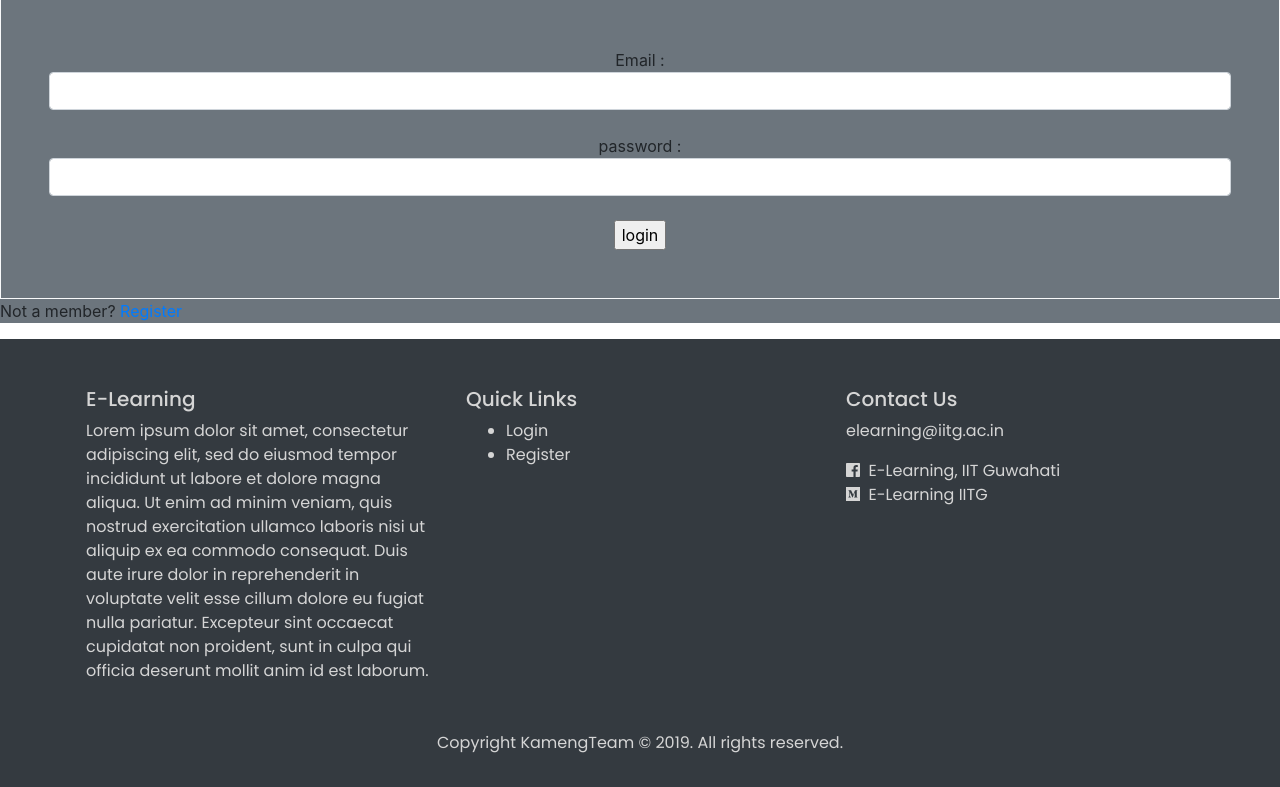
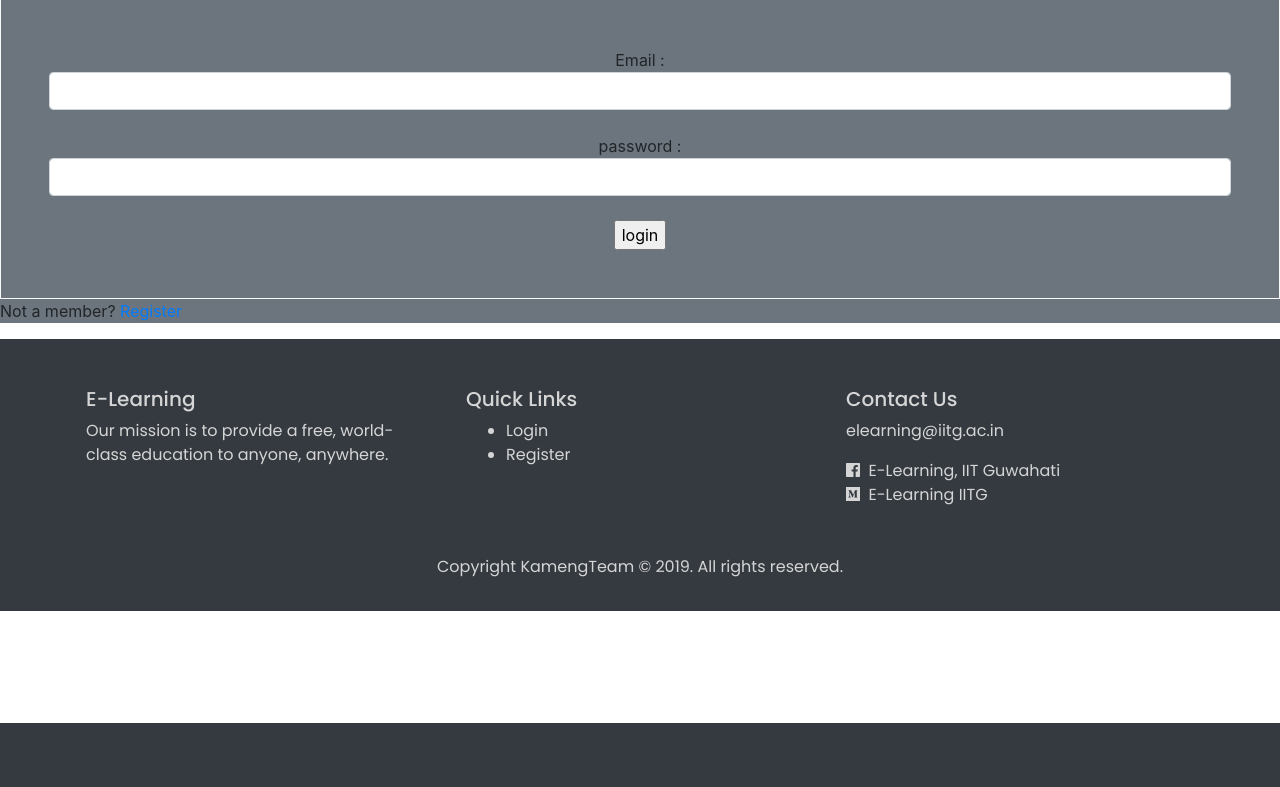
Before and after one commit to hg786km/elearning_kameng2, a Django app: page / in a window 1280 px wide. Shown: the part 77-864 px from the top of the page. After the commit the page ends 800 px from the top, so only its background shows below. Run offline with Django 3.2, Linux system fonts and the light colour scheme; some libraries are stand-ins or nearby versions.

Commit message:
Update base1.html

```diff
--- a/E_Learning/accounts/templates/base1.html
+++ b/E_Learning/accounts/templates/base1.html
@@ -58,7 +58,7 @@
 <div class="col-xs-12 col-sm-6 col-md-4">
 <div class="widget subscribe no-box">
 <h5 class="widget-title">E-Learning<span></span></h5>
-<p>Lorem ipsum dolor sit amet, consectetur adipiscing elit, sed do eiusmod tempor incididunt ut labore et dolore magna aliqua. Ut enim ad minim veniam, quis nostrud exercitation ullamco laboris nisi ut aliquip ex ea commodo consequat. Duis aute irure dolor in reprehenderit in voluptate velit esse cillum dolore eu fugiat nulla pariatur. Excepteur sint occaecat cupidatat non proident, sunt in culpa qui officia deserunt mollit anim id est laborum.</p>
+<p>Our mission is to provide a free, world-class education to anyone, anywhere.</p>
 </div>
 </div>
 
```
